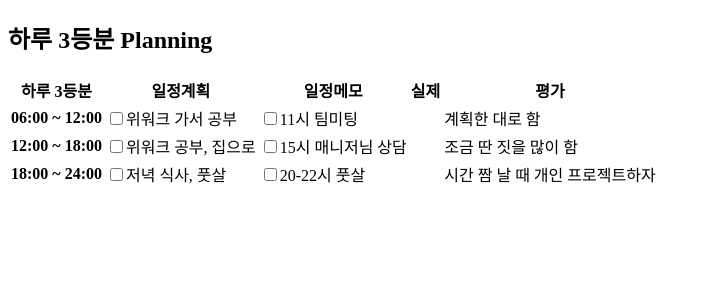
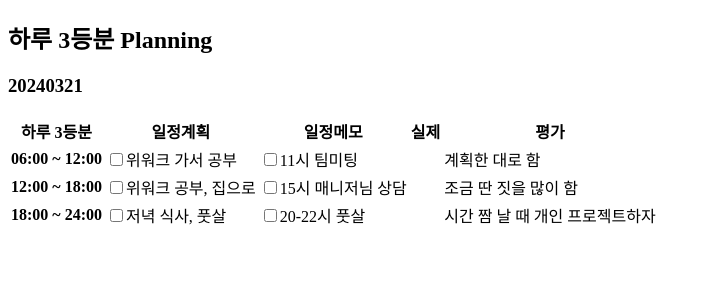
Before and after one commit to O-daeun/30m-planner, a React (Create React App) app: page / in a window 1280 px wide. Shown: the top 300 px of the page, without its empty margins (0-711 px from the left). Built offline with nearby package versions, Linux system fonts and the light colour scheme.

Commit message:
mock 데이터 fetch로 불러와서 DayToThree 파일에 적용함

```diff
--- /dev/null
+++ b/public/data/mock.json
@@ -0,0 +1,22 @@
+[
+  {
+    "date": 20240321,
+    "plan": ["위워크 가서 공부", "위워크 공부, 집으로", "저녁 식사, 풋살"],
+    "memo": ["11시 팀미팅", "15시 매니저님 상담", "20-22시 풋살"],
+    "review": [
+      "계획한 대로 함",
+      "조금 딴 짓을 많이 함",
+      "시간 짬 날 때 개인 프로젝트하자"
+    ]
+  },
+  {
+    "date": 20240322,
+    "plan": ["위워크 가서 공부", "위워크 공부, 집으로", "저녁 식사, 풋살"],
+    "memo": ["11시 팀미팅", "15시 매니저님 상담", "20-22시 풋살"],
+    "review": [
+      "계획한 대로 함",
+      "조금 딴 짓을 많이 함",
+      "시간 짬 날 때 개인 프로젝트하자"
+    ]
+  }
+]
--- a/public/index.html
+++ b/public/index.html
@@ -1,11 +1,14 @@
 <!DOCTYPE html>
-<html lang="en">
+<html lang="ko">
+
 <head>
   <meta charset="utf-8" />
   <meta name="viewport" content="width=device-width, initial-scale=1" />
   <title>30m Planner</title>
 </head>
+
 <body>
   <div id="root"></div>
 </body>
+
 </html>
--- a/src/App.js
+++ b/src/App.js
@@ -1,10 +1,22 @@
-import React from "react";
-import DayToThree from './pages/DayToThree';
+import React, { useEffect, useState } from "react";
+import DayToThree from "./pages/DayToThree";
+import { getDatas } from "./api/api";
 
 export default function App() {
+  const [datas, setDatas] = useState([]);
+
+  const handleLoad = async () => {
+    const newDatas = await getDatas();
+    setDatas(newDatas);
+  };
+
+  useEffect(() => {
+    handleLoad();
+  }, []);
+
   return (
     <div>
-      <DayToThree />
+      <DayToThree datas={datas} />
     </div>
   );
 }
--- /dev/null
+++ b/src/api/api.js
@@ -0,0 +1,5 @@
+export async function getDatas() {
+  const response = await fetch("/data/mock.json");
+  const body = await response.json();
+  return body;
+}
--- a/src/pages/DayToThree.jsx
+++ b/src/pages/DayToThree.jsx
@@ -1,9 +1,11 @@
-import React from 'react';
+import React from "react";
 
-export default function DayToThree() {
+export default function DayToThree({ datas }) {
+  const data = datas[0];
   return (
     <div>
       <h2>하루 3등분 Planning</h2>
+      <h3>{data && data.date}</h3>
       <table>
         <thead>
           <tr>
@@ -17,24 +19,42 @@ export default function DayToThree() {
         <tbody>
           <tr>
             <th>06:00 ~ 12:00</th>
-            <td><input type="checkbox" />위워크 가서 공부</td>
-            <td><input type="checkbox" />11시 팀미팅</td>
+            <td>
+              <input type='checkbox' />
+              {data && data.plan[0]}
+            </td>
+            <td>
+              <input type='checkbox' />
+              {data && data.memo[0]}
+            </td>
             <td></td>
-            <td>계획한 대로 함</td>
+            <td>{data && data.review[0]}</td>
           </tr>
           <tr>
             <th>12:00 ~ 18:00</th>
-            <td><input type="checkbox" />위워크 공부, 집으로</td>
-            <td><input type="checkbox" />15시 매니저님 상담</td>
+            <td>
+              <input type='checkbox' />
+              {data && data.plan[1]}
+            </td>
+            <td>
+              <input type='checkbox' />
+              {data && data.memo[1]}
+            </td>
             <td></td>
-            <td>조금 딴 짓을 많이 함</td>
+            <td>{data && data.review[1]}</td>
           </tr>
           <tr>
             <th>18:00 ~ 24:00</th>
-            <td><input type="checkbox" />저녁 식사, 풋살</td>
-            <td><input type="checkbox" />20-22시 풋살</td>
+            <td>
+              <input type='checkbox' />
+              {data && data.plan[2]}
+            </td>
+            <td>
+              <input type='checkbox' />
+              {data && data.memo[2]}
+            </td>
             <td></td>
-            <td>시간 짬 날 때 개인 프로젝트하자</td>
+            <td>{data && data.review[2]}</td>
           </tr>
         </tbody>
       </table>
```
Lines whose indentation alone changed are shown as unchanged.
